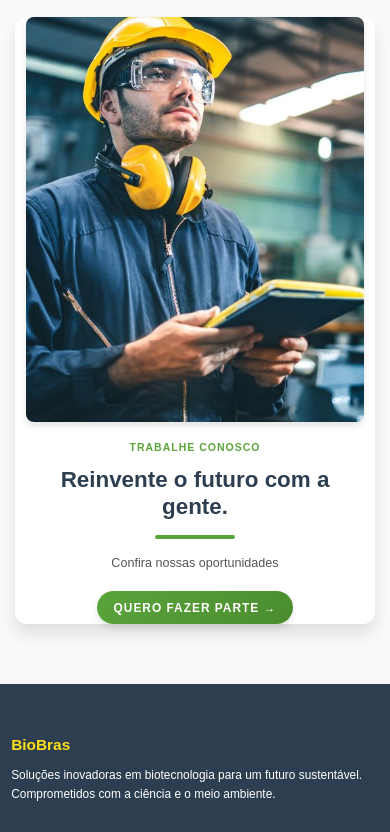
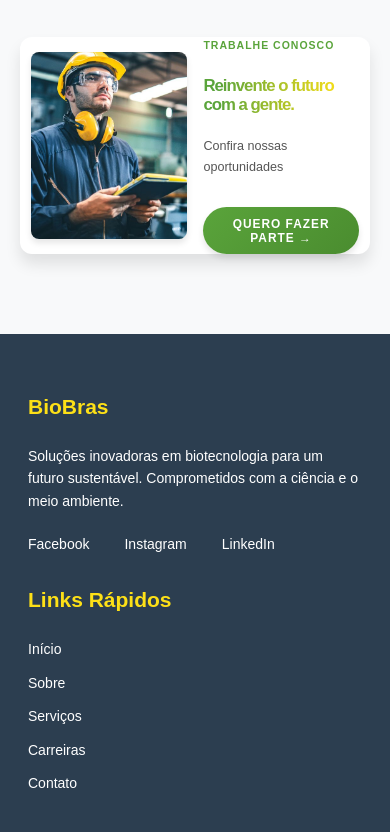
Before and after one commit to junior-calado/biobras, a React (Vite) app: page / in a window 390 px wide. Shown: the part 4920-5752 px from the top of the page. Built offline with nearby package versions, Linux system fonts and the light colour scheme.

Commit message:
Fazendo alguns ajustes com o trabalhe conosco

```diff
--- a/src/App.css
+++ b/src/App.css
@@ -960,7 +960,7 @@ section h2::after {
 
 .careers-content {
   display: flex;
-  flex-direction: row; /* Alinha imagem e texto lado a lado */
+  flex-direction: row;
   align-items: center;
   justify-content: center;
   max-width: 1200px;
@@ -1003,16 +1003,19 @@ section h2::after {
 
 .careers-text-container {
   flex: 1;
-  max-width: 600px; /* Limita a largura do texto */
+  max-width: 600px;
   text-align: left;
-  transform: translateX(50px); /* Animação inicial */
-  opacity: 0;
-  transition: transform 0.8s ease-out 0.2s, opacity 0.8s ease-out 0.2s;
+  display: flex;
+  flex-direction: column;
+  justify-content: center;
+  gap: 1.2rem;
 }
 
-.careers-text-container.slide-in-right {
-  transform: translateX(0);
-  opacity: 1;
+.careers-text {
+  text-align: left;
+  display: flex;
+  flex-direction: column;
+  gap: 0.8rem;
 }
 
 .careers-text .section-subtitle {
@@ -1025,70 +1028,67 @@ section h2::after {
 }
 
 .careers-text h2 {
-  font-size: 3.2rem;
+  font-size: 2.5rem;
   color: var(--text-color);
-  margin-bottom: 20px;
+  margin-bottom: 10px;
   line-height: 1.2;
+  text-align: left;
+  position: relative;
+  padding-left: 22px;
+}
+
+.careers-text h2::before {
+  content: '';
+  position: absolute;
+  left: 0;
+  top: 8px;
+  height: 70%;
+  width: 6px;
+  border-radius: 6px;
+  background: linear-gradient(180deg, var(--primary-color) 0%, var(--secondary-color) 100%);
+  box-shadow: 0 2px 8px rgba(90,164,59,0.10);
+  display: block;
 }
 
 .careers-text p {
   font-size: 1.1rem;
   color: #555;
-  margin-bottom: 30px;
+  margin-bottom: 20px;
   line-height: 1.7;
+  text-align: left;
 }
 
 .careers-text .cta-button {
-  /* Reutiliza estilos do cta-button globalmente definidos */
+  align-self: flex-start;
   padding: 15px 40px;
   font-size: 1.1rem;
 }
 
-/* Responsividade para a seção Carreiras */
+/* Novo estilo para o h3 alternativo do título da seção Trabalhe Conosco */
+.careers-title-alt {
+  font-size: 2.3rem;
+  color: var(--primary-dark);
+  font-weight: 800;
+  margin-bottom: 10px;
+  line-height: 1.15;
+  letter-spacing: -1px;
+  background: linear-gradient(90deg, var(--primary-color) 10%, var(--secondary-color) 90%);
+  -webkit-background-clip: text;
+  -webkit-text-fill-color: transparent;
+  background-clip: text;
+  padding-left: 0;
+  position: relative;
+}
+
 @media (max-width: 1024px) {
-  .careers-content {
-    flex-direction: column; /* Empilha a imagem e o texto em telas menores */
-    padding: 30px;
-    gap: 40px;
-  }
-
-  .careers-image,
-  .careers-text-container {
-    max-width: 100%; /* Ocupa a largura total */
-    transform: none; /* Remove transformações iniciais */
-    opacity: 1; /* Garante que estejam visíveis */
-  }
-
-  .careers-text {
-    text-align: center;
-  }
-
-  .careers-text h2 {
-    font-size: 2.5rem;
+  .careers-title-alt {
+    font-size: 1.7rem;
   }
 }
 
 @media (max-width: 768px) {
-  .careers {
-    padding: 60px 15px;
-  }
-
-  .careers-content {
-    padding: 20px;
-    gap: 30px;
-  }
-
-  .careers-text h2 {
-    font-size: 2rem;
-  }
-
-  .careers-text p {
-    font-size: 1rem;
-  }
-
-  .careers-text .cta-button {
-    padding: 12px 30px;
-    font-size: 1rem;
+  .careers-title-alt {
+    font-size: 1.2rem;
   }
 }
 
@@ -1312,44 +1312,33 @@ section h2::after {
     padding: 0.7rem 1.2rem;
     font-size: 0.85rem;
   }
+}
 
-  /* Footer */
-  .footer {
-    padding: 2rem 0; /* Reduz o padding vertical do footer */
+/* Novo estilo para o h3 alternativo do título da seção Trabalhe Conosco */
+.careers-title-alt {
+  font-size: 2.3rem;
+  color: var(--primary-dark);
+  font-weight: 800;
+  margin-bottom: 10px;
+  line-height: 1.15;
+  letter-spacing: -1px;
+  background: linear-gradient(90deg, var(--primary-color) 10%, var(--secondary-color) 90%);
+  -webkit-background-clip: text;
+  -webkit-text-fill-color: transparent;
+  background-clip: text;
+  padding-left: 0;
+  position: relative;
+}
+
+@media (max-width: 1024px) {
+  .careers-title-alt {
+    font-size: 1.7rem;
   }
+}
 
-  .footer-content {
-    padding: 1.5rem 0.8rem;
-    gap: 0.6rem;
-  }
-
-  .footer-section {
-    margin-bottom: 0.8rem;
-  }
-
-  .footer-section h3 {
-    font-size: 1.1rem;
-    margin-bottom: 0.6rem;
-  }
-
-  .footer-section p {
-    font-size: 0.85rem;
-    margin-bottom: 0.4rem;
-  }
-
-  .social-links {
-    gap: 0.8rem;
-  }
-
-  .social-links a {
-    padding: 0.3rem 0.6rem;
-    font-size: 0.85rem;
-  }
-
-  .footer-bottom {
-    margin-top: 1rem;
-    padding-top: 0.8rem;
-    font-size: 0.75rem;
+@media (max-width: 768px) {
+  .careers-title-alt {
+    font-size: 1.2rem;
   }
 }
 
--- a/src/App.jsx
+++ b/src/App.jsx
@@ -249,7 +249,7 @@ const content = {
       },
       analysis: {
         title: 'Análisis de Laboratorio',
-        description: 'Servicios de análisis especializados con tecnología de vanguardia.',
+        description: 'Servicios de análisis especializados com tecnologia de vanguardia.',
       },
     },
     contact: {
@@ -563,7 +563,7 @@ function App() {
           <div className={`careers-text-container ${careersSectionVisible ? 'slide-in-right' : ''}`}>
             <div className="careers-text">
               <p className="section-subtitle">{currentContent.careers.subtitle}</p>
-              <h2>{currentContent.careers.title}</h2>
+              <h3 className="careers-title-alt">{currentContent.careers.title}</h3>
               <p>{currentContent.careers.description}</p>
               <button className="cta-button">{currentContent.careers.ctaButton}</button>
             </div>
```
